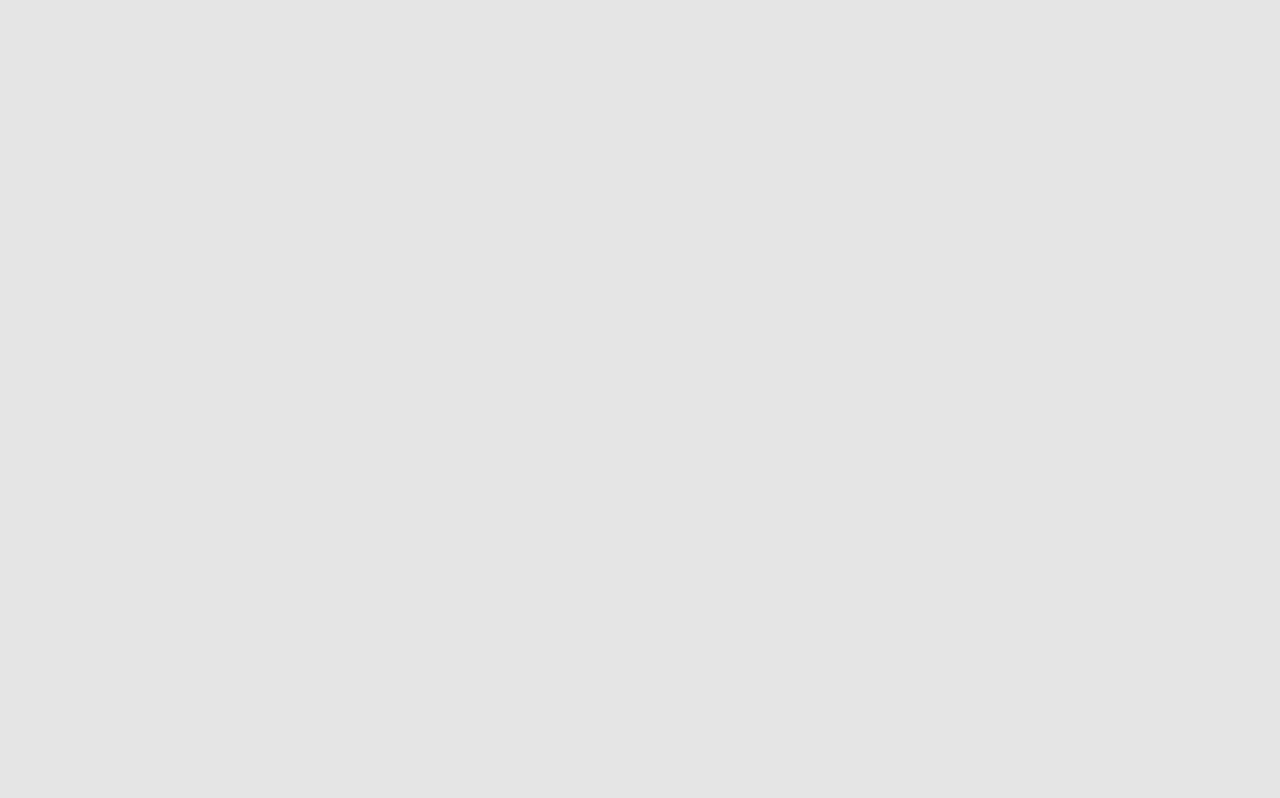
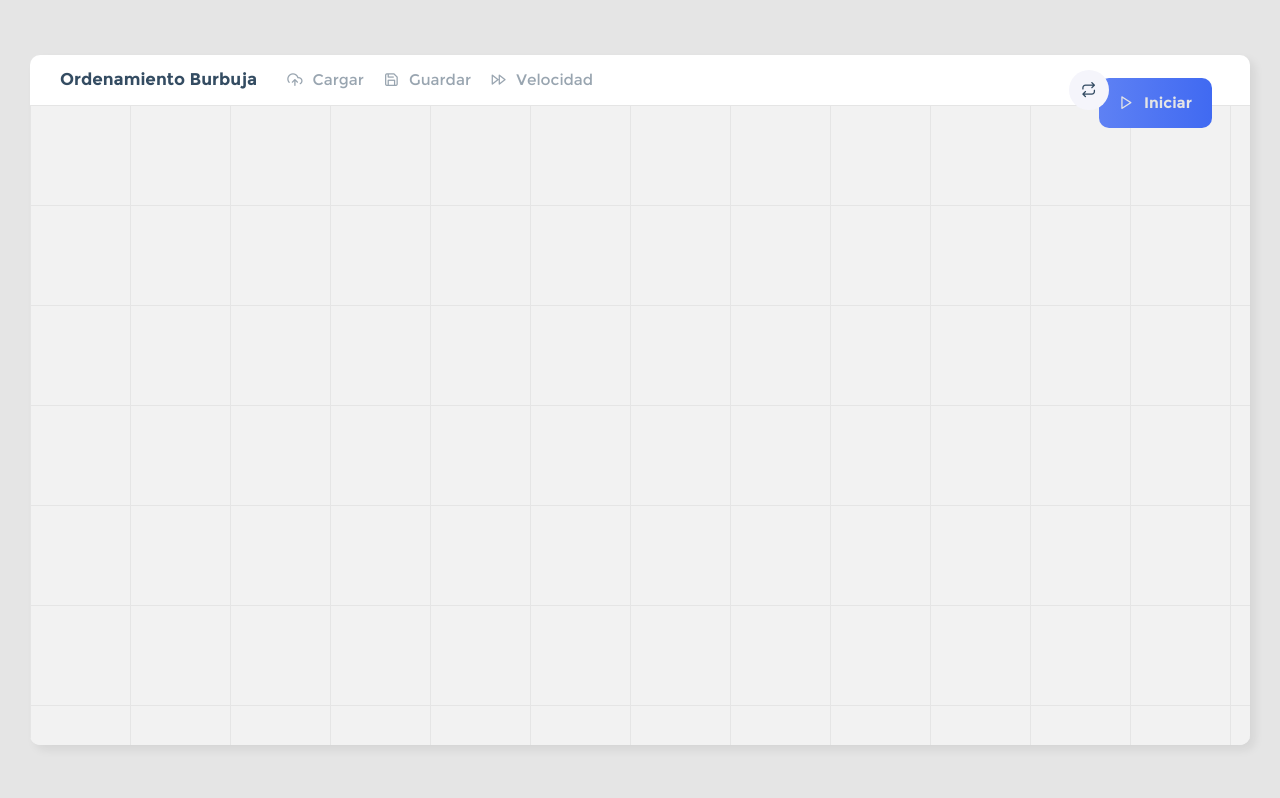
Before and after one commit to alexsan-dev/proyecto01-edd, a website: page public/pages/bubblesort/index.html in a window 1280 px wide. Drawn offline with nearby package versions, Linux system fonts and the light colour scheme; files whose address does not match are found by name.

Commit message:
[ Add ] svg grid

```diff
--- /dev/null
+++ b/lib/global.d.ts
@@ -0,0 +1,5 @@
+import * as _d3 from 'd3'
+
+declare global {
+	const d3: typeof _d3
+}
--- a/package.json
+++ b/package.json
@@ -27,6 +27,7 @@
 	},
 	"homepage": "/",
 	"devDependencies": {
+		"@types/d3": "^5.7.1",
 		"@typescript-eslint/eslint-plugin": "^4.26.0",
 		"@typescript-eslint/parser": "^4.26.0",
 		"eslint": "^7.27.0",
--- a/public/pages/bubblesort/index.html
+++ b/public/pages/bubblesort/index.html
@@ -6,11 +6,48 @@
 		<meta name="viewport" content="width=device-width, initial-scale=1.0" />
 		<meta http-equiv="X-UA-Compatible" content="ie=edge" />
 		<link href="./styles.css" rel="stylesheet" />
+		<link href="../../styles/pages.css" rel="stylesheet" />
 		<link href="../../styles/global.css" rel="stylesheet" />
 		<link href="../../icons/style.css" rel="stylesheet" />
 		<link href="../../styles/normalize.css" rel="stylesheet" />
 	</head>
 	<body>
+		<main>
+			<nav>
+				<div>
+					<h1>Ordenamiento Burbuja</h1>
+					<ul>
+						<li>
+							<button type="button">
+								<i class="icon-upload-cloud"></i>Cargar
+							</button>
+						</li>
+						<li>
+							<button type="button"><i class="icon-save"></i>Guardar</button>
+						</li>
+						<li>
+							<button type="button">
+								<i class="icon-fast-forward"></i>Velocidad
+							</button>
+						</li>
+					</ul>
+				</div>
+				<ul>
+					<li>
+						<button class="reset" type="button">
+							<i class="icon-repeat"></i>
+						</button>
+					</li>
+					<li>
+						<button type="button"><i class="icon-play"></i>Iniciar</button>
+					</li>
+				</ul>
+			</nav>
+			<svg width="100%" height="100%"></svg>
+		</main>
+		<script src="https://d3js.org/d3.v5.min.js"></script>
+
+		<script src="../../../scripts/utils/canvas.js"></script>
 		<script src="../../../scripts/utils/colors.js"></script>
 		<script src="../../../scripts/pages/bubblesort/index.js"></script>
 	</body>
--- a/public/styles/global.css
+++ b/public/styles/global.css
@@ -39,6 +39,8 @@ ul {
 }
 
 button {
+	display: flex;
+	align-items: center;
 	height: 50px;
 	font-weight: 500;
 	border-radius: var(--radius);
@@ -54,6 +56,10 @@ button {
 
 button:hover {
 	box-shadow: 0 0 10px rgba(0, 0, 0, 0.2);
+}
+
+button > i {
+	margin-right: 10px;
 }
 
 .input {
--- /dev/null
+++ b/public/styles/pages.css
@@ -0,0 +1,116 @@
+body {
+	position: relative;
+	width: 100%;
+	height: 100vh;
+	display: flex;
+	align-items: center;
+	justify-content: center;
+}
+
+main {
+	position: relative;
+	height: calc(100vh - 60px);
+	width: calc(100% - 60px);
+	max-width: 1306px;
+	max-height: 690px;
+	display: grid;
+	grid-template-columns: 230px 1fr 300px;
+	border-radius: var(--radius);
+	overflow: hidden;
+	box-shadow: 5px 5px 10px rgba(0, 0, 0, 0.07);
+}
+
+nav {
+	position: absolute;
+	top: 0;
+	left: 0;
+	width: 100%;
+	background: var(--whiteDark);
+	padding: 0 30px;
+	display: flex;
+	align-items: center;
+	justify-content: space-between;
+}
+
+nav > div {
+	display: flex;
+	align-items: center;
+}
+
+nav > div > h1 {
+	font-size: 1em;
+	color: var(--moonOceanOpal);
+}
+
+nav > ul,
+nav > div > ul {
+	display: flex;
+	align-items: center;
+}
+
+nav > div > ul {
+	margin-left: 20px;
+}
+
+nav > ul > li > button,
+nav > div > ul > li > button {
+	font-size: 0.9em;
+	background: transparent;
+	color: var(--moonOceanOpal);
+}
+
+nav > div > ul > li > button {
+	opacity: 0.5;
+}
+
+nav > ul > li > button:hover,
+nav > div > ul > li > button:hover {
+	box-shadow: none;
+	opacity: 1;
+	color: var(--moonOceanOpal);
+}
+
+nav > ul:last-child > li:first-child > button {
+	position: relative;
+	top: 10px;
+	left: 10px;
+	justify-content: center;
+	background: var(--boneNight);
+	border-radius: 100%;
+	height: 40px;
+	width: 40px;
+	z-index: 2;
+}
+
+nav > ul:last-child > li:first-child > button > i {
+	margin: 0;
+}
+
+nav > ul:last-child > li:last-child > button {
+	position: relative;
+	top: 23px;
+	margin-right: 8px;
+	font-weight: 600;
+	padding: 10px 20px;
+	color: var(--pale);
+	background: linear-gradient(to right, #5e81f4, hsl(226, 87%, 60%));
+}
+
+svg {
+	font: 10px sans-serif;
+	shape-rendering: crispEdges;
+	margin-top: 50px;
+	background-color: var(--paperHole);
+}
+
+rect {
+	fill: var(--paperHole);
+}
+
+.axis path,
+.axis line {
+	fill: none;
+	stroke: var(--paleDarkNight);
+	stroke-width: 1;
+	shape-rendering: crispEdges;
+}
--- /dev/null
+++ b/scripts/utils/canvas.js
@@ -0,0 +1,54 @@
+"use strict";
+var width = window.innerWidth;
+var height = window.innerHeight;
+var svg = d3
+    .select('svg')
+    .attr('width', width - 60 + "px")
+    .attr('height', height - 60 - 50 + "px");
+var resetted = function () {
+    return svg.transition().duration(750).call(zoom.transform, d3.zoomIdentity);
+};
+var zoomed = function () {
+    view.attr('transform', d3.event.transform);
+    gX.call(xAxis.scale(d3.event.transform.rescaleX(x)));
+    gY.call(yAxis.scale(d3.event.transform.rescaleY(y)));
+};
+var zoom = d3
+    .zoom()
+    .scaleExtent([1, 40])
+    .translateExtent([
+    [-100, -100],
+    [width + 90, height + 100],
+])
+    .on('zoom', zoomed);
+var x = d3
+    .scaleLinear()
+    .domain([-1, width + 1])
+    .range([-1, width + 1]);
+var y = d3
+    .scaleLinear()
+    .domain([-1, height + 1])
+    .range([-1, height + 1]);
+var xAxis = d3
+    .axisBottom(x)
+    .ticks(((width + 2) / (height + 2)) * 10)
+    .tickSize(height)
+    .tickPadding(8 - height)
+    .tickFormat('');
+var yAxis = d3
+    .axisRight(y)
+    .ticks(10)
+    .tickSize(width)
+    .tickPadding(8 - width)
+    .tickFormat('');
+var view = svg
+    .append('rect')
+    .attr('class', 'view')
+    .attr('x', 0.5)
+    .attr('y', 0.5)
+    .attr('width', width - 1)
+    .attr('height', height - 1);
+var gX = svg.append('g').attr('class', 'axis axis--x').call(xAxis);
+var gY = svg.append('g').attr('class', 'axis axis--y').call(yAxis);
+d3.select('.reset').on('click', resetted);
+svg.call(zoom);
```
Also changed, not shown: cli/pages.js (+7 -6 lines), lib/utils/canvas.ts (added, +72 -0 lines), 1 other file.
